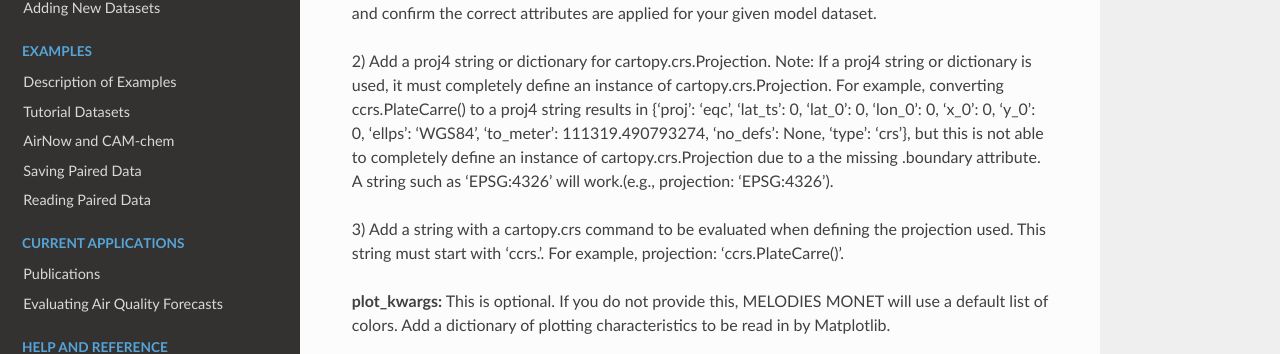
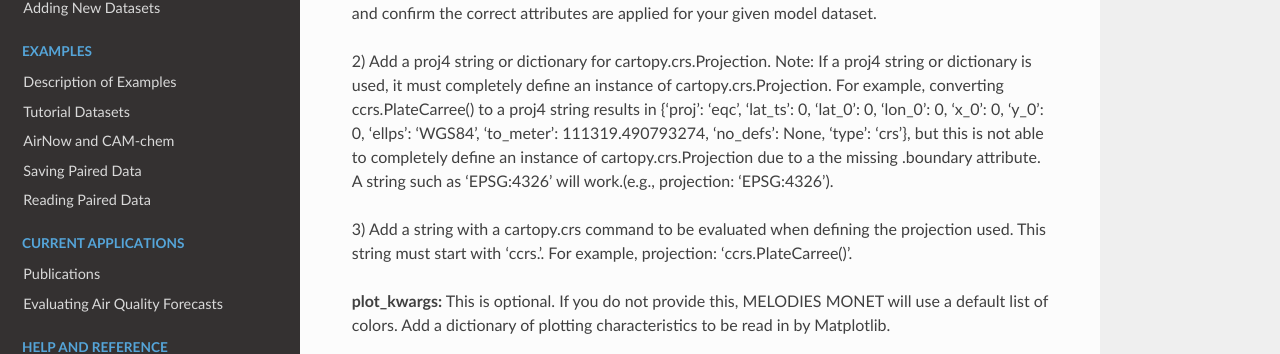
Before and after one commit to NOAA-CSL/MELODIES-MONET, a Sphinx documentation site: the page built from docs/appendix/yaml.rst, in a window 1280 px wide and 900 px high, scrolled down 3128 px. Shown: the part 206-560 px from the top of the window. Built offline with Sphinx 7.4.7 and the Read the Docs theme 2.0.0, drawn with Linux system fonts in a browser that asks for light colours; pages that are not in the unit, such as notebooks, are missing from menus.

Commit message:
Fix spelling in yaml.rst

```diff
--- a/docs/appendix/yaml.rst
+++ b/docs/appendix/yaml.rst
@@ -145,7 +145,7 @@ correct attributes are applied for your given model dataset.
 
 2) Add a proj4 string or dictionary for cartopy.crs.Projection. Note: If a proj4
 string or dictionary is used, it must completely define an instance of
-cartopy.crs.Projection. For example, converting ccrs.PlateCarre() to a proj4
+cartopy.crs.Projection. For example, converting ccrs.PlateCarree() to a proj4
 string results in {'proj': 'eqc', 'lat_ts': 0, 'lat_0': 0, 'lon_0': 0, 'x_0': 0,
 'y_0': 0, 'ellps': 'WGS84', 'to_meter': 111319.490793274, 'no_defs': None,
 'type': 'crs'}, but this is not able to completely define an instance of
@@ -154,7 +154,7 @@ A string such as 'EPSG:4326' will work.(e.g., projection: 'EPSG:4326').
 
 3) Add a string with a cartopy.crs command to be evaluated when defining the
 projection used. This string must start with 'ccrs.'. For example,
-projection: 'ccrs.PlateCarre()'.
+projection: 'ccrs.PlateCarree()'.
 
 **plot_kwargs:** This is optional. If you do not provide this, MELODIES MONET
 will use a default list of colors. Add a dictionary of plotting characteristics
```
